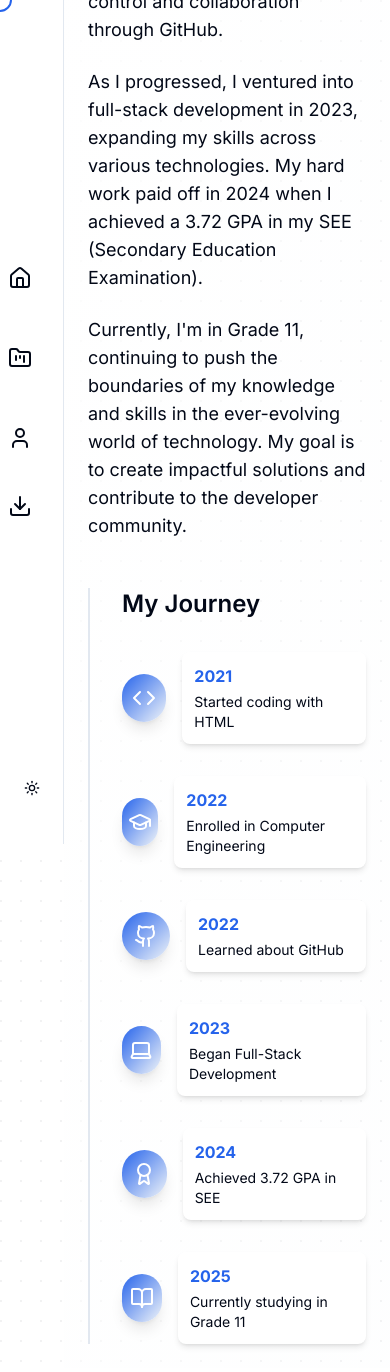
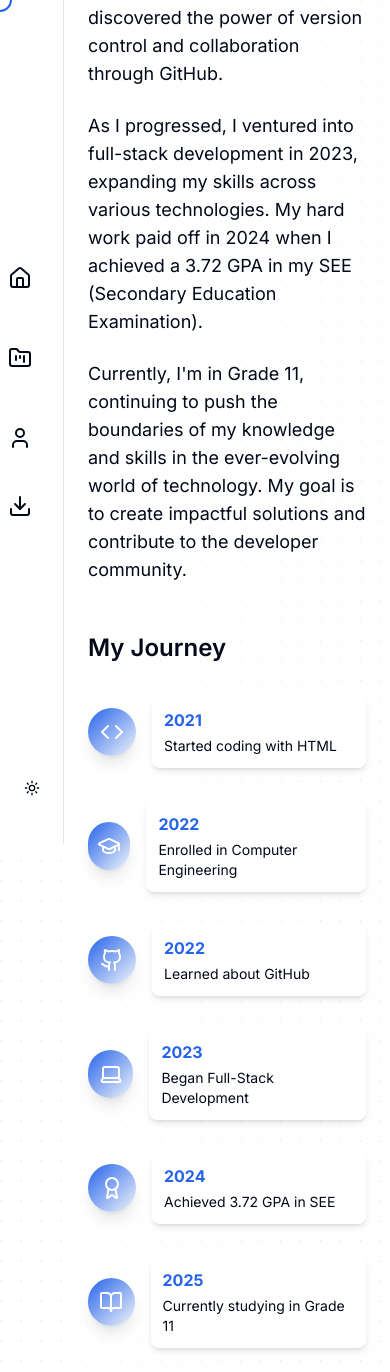
Before and after one commit to nayan135/nayan135Portfolio, a Next.js app: page /about in a window 390 px wide. Built offline with nearby package versions, Linux system fonts and the light colour scheme.

Commit message:
about me

```diff
--- a/components/about-section.tsx
+++ b/components/about-section.tsx
@@ -17,14 +17,14 @@ export function AboutSection() {
       initial={{ opacity: 0 }}
       animate={{ opacity: 1 }}
       transition={{ duration: 0.5 }}
-      className="p-6 md:p-12 bg-gradient-to-br from-background to-secondary/10 text-foreground w-full min-h-screen overflow-hidden"
+      className="p-6 md:p-12 bg-gradient-to-br from-background to-secondary/10 text-foreground w-full min-h-screen overflow-auto pt-8"
     >
-      <div className="max-w-7xl mx-auto">
+      <div className=" mt-10 max-w-7xl mx-auto">
         <motion.h2
           initial={{ y: -50, opacity: 0 }}
           animate={{ y: 0, opacity: 1 }}
           transition={{ delay: 0.2, duration: 0.5 }}
-          className="text-4xl md:text-5xl font-bold mb-8 text-center"
+          className="mt-8 md:mt-0 text-4xl md:text-5xl font-bold mb-8 text-center"
         >
           About Me
         </motion.h2>
@@ -55,7 +55,7 @@ export function AboutSection() {
               developer community.
             </p>
           </motion.div>
-          <motion.div className="pl-8 border-l-2 border-gradient-to-b from-primary to-secondary">
+          <motion.div className="lg:pl-8 lg:border-l-2 lg:border-gradient-to-b from-primary to-secondary">
             <h3 className="text-2xl font-semibold mb-8">My Journey</h3>
             <ul className="space-y-8">
               {journeyItems.map((item, index) => (
```
